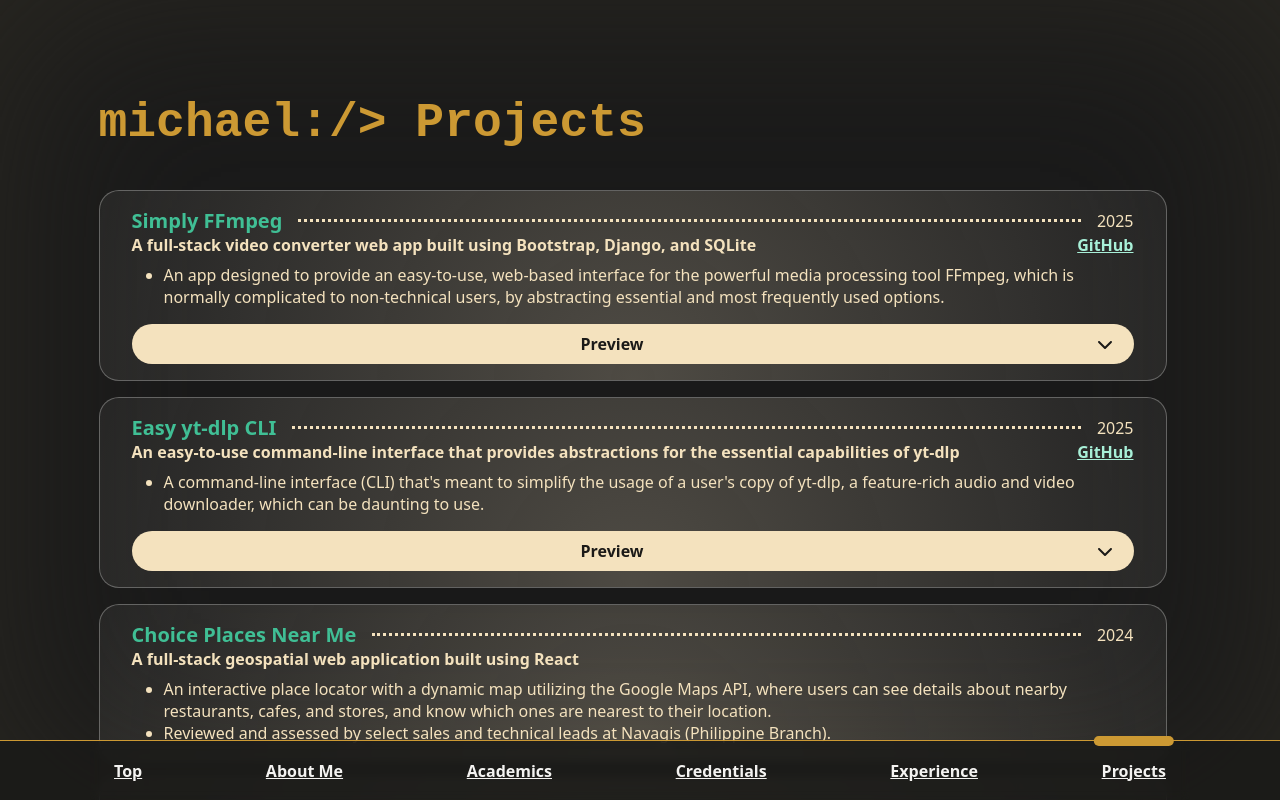
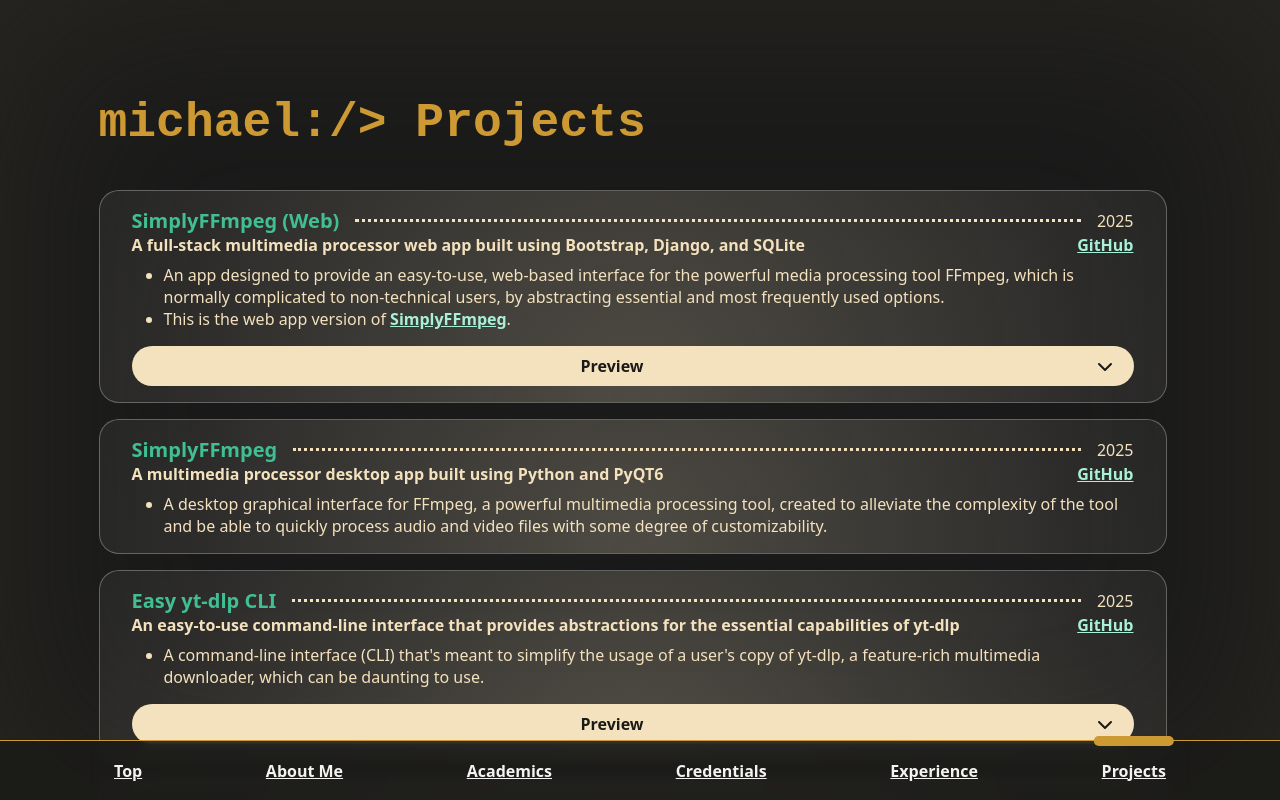
Before and after one commit to jvmenina/jvmenina.github.io, a React (Vite) app: page / in a window 1280 px wide. Both pictures are taken after a click on the link "Projects". Built offline with nearby package versions, Linux system fonts and the light colour scheme.

Commit message:
Updated contents and hashes

```diff
--- a/src/assets/core.module.css
+++ b/src/assets/core.module.css
@@ -406,6 +406,7 @@
   width: 100%;
   /* height: calc(100svh - var(--nav-height)) !important; */
   height: 100svh;
+  scroll-behavior: smooth;
 }
 
 header, section {
--- a/src/sections/section_About.tsx
+++ b/src/sections/section_About.tsx
@@ -196,17 +196,18 @@
           "C", "C++", "C#", "CUDA", "Python"
         ]}
         skills={[
-          createSkillObject((<>Created a local file server with concurrency and mutual exclusion.</>),["C"]),
+          createSkillObject((<>Worked on numerous academics-related projects using <strong>C</strong>, like a local file server with concurrency and mutual exclusion.</>),["C"]),
           createSkillObject((<>Optimized computationally intensive tasks, like generation of space-filling curves, using <strong>CUDA C</strong>.</>),["CUDA (C)", "GPU Computing"]),
-          createSkillObject((<>Created <CrossSectionAnchor href="#__ytdlp-CLI" targetSection={Section.Projects}>an easy-to-use command-line user interface</CrossSectionAnchor> for yt-dlp, a content downloader which can be daunting to use.</>),["C++"]),
+          // createSkillObject((<>Created <CrossSectionAnchor href="#Projects__ytdlp-CLI" targetSection={Section.Projects}>an easy-to-use command-line user interface</CrossSectionAnchor> for yt-dlp, a content downloader which can be daunting to use.</>),["C++"]),
+          createSkillObject((<>Created tools that simplify powerful but complex tools, providing better accessiblity and a fast and easy user experience (e.g. SimplyFFmpeg - [<CrossSectionAnchor href="#Projects__SimplyFFmpeg" targetSection={Section.Projects}>Desktop</CrossSectionAnchor>] [<CrossSectionAnchor href="#Projects__SimplyFFmpeg-Web" targetSection={Section.Projects}>Web</CrossSectionAnchor>], <CrossSectionAnchor href="#Projects__ytdlp-CLI" targetSection={Section.Projects}>Easy yt-dlp CLI</CrossSectionAnchor>).</>), ["C++", "Python"]),
           createSkillObject((<>
-            Worked on software development projects with a <strong>team</strong> (e.g. <CrossSectionAnchor href="#__Survival-Game" targetSection={Section.Projects}>Post-apocalyptic Survival Game</CrossSectionAnchor> and <CrossSectionAnchor href="#__Lottie-AI" targetSection={Section.Projects}>Lottie AI</CrossSectionAnchor>).
+            Worked on software development projects with a <strong>team</strong> (e.g. <CrossSectionAnchor href="#Projects__Survival-Game" targetSection={Section.Projects}>Post-apocalyptic Survival Game</CrossSectionAnchor> and <CrossSectionAnchor href="#Projects__Lottie-AI" targetSection={Section.Projects}>Lottie AI</CrossSectionAnchor>).
           </>), ["Python", "Team Project"]),
           createSkillObject((<>
             Worked on academic projects using <strong>Machine Learning</strong> models like SVM and Linear Regression with <strong>Python</strong>.
           </>), ["Python", "Machine Learning"]),
           createSkillObject((<>
-            Programatically created <CrossSectionAnchor href="#__NieR-MV" targetSection={Section.Projects}>a music video</CrossSectionAnchor> using solely <strong>C#</strong>.
+            Programatically created <CrossSectionAnchor href="#Projects__NieR-MV" targetSection={Section.Projects}>a music video</CrossSectionAnchor> using solely <strong>C#</strong>.
           </>), ["C#"])
         ]}
       />
@@ -217,13 +218,13 @@
         ]}
         skills={[
           createSkillObject((<>
-            Built <CrossSectionAnchor href="#__Choice-Places" targetSection={Section.Projects}>a full-stack geospatial web application</CrossSectionAnchor> using <strong>React</strong> (TS), <strong>Python</strong> (FastAPI), and <strong>PostgreSQL</strong> with <strong>Google Maps API</strong>.
+            Built <CrossSectionAnchor href="#Projects__Choice-Places" targetSection={Section.Projects}>a full-stack geospatial web application</CrossSectionAnchor> using <strong>React</strong> (TS), <strong>Python</strong> (FastAPI), and <strong>PostgreSQL</strong> with <strong>Google Maps API</strong>.
           </>), ["Python", "FastAPI", "PostgreSQL", "Google Maps API"]),
           createSkillObject((<>
             Built personal web apps and pages using native <strong>JavaScript</strong> and <strong>React</strong>, including <strong>this site</strong>.
           </>), ["JavaScript", "React"]),
           createSkillObject((<>
-            Created <CrossSectionAnchor href="#__Rhythm-Strike" targetSection={Section.Projects}>a web-based rhythm game</CrossSectionAnchor> using <strong>TypeScript</strong> and the <strong>Phaser</strong> game engine.
+            Created <CrossSectionAnchor href="#Projects__Rhythm-Strike" targetSection={Section.Projects}>a web-based rhythm game</CrossSectionAnchor> using <strong>TypeScript</strong> and the <strong>Phaser</strong> game engine.
           </>), ["TypeScript", "Phaser"]),
         ]}
       />
@@ -237,7 +238,7 @@
             Worked with <strong>xv6</strong> and <strong>Linux</strong> operating systems, using <strong>C</strong> and <strong>x86 Assembly</strong>, by modifying their core functionalities and behavior as desired, such as creating custom system calls and a custom process scheduling.
           </>), ["xv6", "Linux", "C", "Assembly"]),
           createSkillObject((<>
-            Built an API using <strong>FastAPI</strong> that interacts with a <strong>PostgreSQL</strong> database as part of the back-end for <CrossSectionAnchor href="#__Choice-Places" targetSection={Section.Projects}>a full-stack geospatial web application</CrossSectionAnchor> that uses the <strong>Google Maps API</strong>.
+            Built an API using <strong>FastAPI</strong> that interacts with a <strong>PostgreSQL</strong> database as part of the back-end for <CrossSectionAnchor href="#Projects__Choice-Places" targetSection={Section.Projects}>a full-stack geospatial web application</CrossSectionAnchor> that uses the <strong>Google Maps API</strong>.
           </>), ["FastAPI", "PostgreSQL", "Google Maps API"]),
         ]}
       />
@@ -248,7 +249,7 @@
         ]}
         skills={[
           createSkillObject((<>
-            Wrote documents, especially my <CrossSectionAnchor href="#__Undergrad-Thesis" targetSection={Section.Academics}>undergrad thesis</CrossSectionAnchor> paper and presentation slides, using <strong>LaTeX</strong> and <strong>TikZ</strong> (for illustrations) &ndash; a programmatic way to create documents.
+            Wrote documents, especially my <CrossSectionAnchor href="#Academics__Undergrad-Thesis" targetSection={Section.Academics}>undergrad thesis</CrossSectionAnchor> paper and presentation slides, using <strong>LaTeX</strong> and <strong>TikZ</strong> (for illustrations) &ndash; a programmatic way to create documents.
           </>), ["LaTeX"]),
           createSkillObject((<>
             Used <strong>Python</strong> to create tools in automating repeated tasks like calculations and typesetting.
--- a/src/sections/section_Academics.tsx
+++ b/src/sections/section_Academics.tsx
@@ -42,7 +42,7 @@
 
 function ThesisComp() {
   return (<>
-    <NavigationAnchor id={"__Undergrad-Thesis"} />
+    <NavigationAnchor id={"Academics__Undergrad-Thesis"} />
     <h3>Undergraduate Thesis</h3>
     <CardComponent
       additionalClassNames={[acadsStyles["academics__thesis"]]}
--- a/src/sections/section_Projects.tsx
+++ b/src/sections/section_Projects.tsx
@@ -52,7 +52,7 @@
   subtitle: string;
   year: string;
   link?: string;
-  description: string[];
+  description: (string | JSX.Element)[];
   preview?: JSX.Element;
 };
 
@@ -109,27 +109,38 @@
 function ProjectsComp() {
   return (<>
     <ProjectComp
-      id={"Projects-Simply-FFmpeg"}
-      title={"Simply FFmpeg"}
-      subtitle={"A full-stack video converter web app built using Bootstrap, Django, and SQLite"}
+      id={"Projects__SimplyFFmpeg-Web"}
+      title={"SimplyFFmpeg (Web)"}
+      subtitle={"A full-stack multimedia processor web app built using Bootstrap, Django, and SQLite"}
       year={"2025"}
       description={[
-        "An app designed to provide an easy-to-use, web-based interface for the powerful media processing tool FFmpeg, which is normally complicated to non-technical users, by abstracting essential and most frequently used options."
+        "An app designed to provide an easy-to-use, web-based interface for the powerful media processing tool FFmpeg, which is normally complicated to non-technical users, by abstracting essential and most frequently used options.",
+        <>This is the web app version of <a href="#Projects__SimplyFFmpeg">SimplyFFmpeg</a>. </>
       ]}
       preview={
         <>
-          <ExpandableImage src={simply_preview} alt={"Simply FFmpeg Preview #1"} />
+          <ExpandableImage src={simply_preview} alt={"SimplyFFmpeg (Web) Preview #1"} />
         </>
       }
-      link={"https://github.com/jvmenina/Simply-FFmpeg"}
+      link={"https://github.com/jvmenina/SimplyFFmpeg-Web"}
     />
     <ProjectComp
-      id={"__ytdlp-CLI"}
+      id={"Projects__SimplyFFmpeg"}
+      title={"SimplyFFmpeg"}
+      subtitle={"A multimedia processor desktop app built using Python and PyQT6"}
+      year={"2025"}
+      description={[
+        "A desktop graphical interface for FFmpeg, a powerful multimedia processing tool, created to alleviate the complexity of the tool and be able to quickly process audio and video files with some degree of customizability."
+      ]}
+      link={"https://github.com/jvmenina/SimplyFFmpeg"}
+    />
+    <ProjectComp
+      id={"Projects__ytdlp-CLI"}
       title={"Easy yt-dlp CLI"}
       subtitle={"An easy-to-use command-line interface that provides abstractions for the essential capabilities of yt-dlp"}
       year={"2025"}
       description={[
-        "A command-line interface (CLI) that's meant to simplify the usage of a user's copy of yt-dlp, a feature-rich audio and video downloader, which can be daunting to use."
+        "A command-line interface (CLI) that's meant to simplify the usage of a user's copy of yt-dlp, a feature-rich multimedia downloader, which can be daunting to use."
       ]}
       link={"https://github.com/jvmenina/Easy-yt-dlp-CLI"}
       preview={
@@ -139,7 +150,7 @@
       }
     />
     <ProjectComp
-      id={"__Choice-Places"}
+      id={"Projects__Choice-Places"}
       title={"Choice Places Near Me"}
       subtitle={"A full-stack geospatial web application built using React"}
       year={"2024"}
@@ -149,7 +160,7 @@
       ]}
     />
     <ProjectComp
-      id={"__Rhythm-Strike"}
+      id={"Projects__Rhythm-Strike"}
       title={"Rhythm Strike"}
       subtitle={"A WebGL rhythm game built using TypeScript with the Phaser game engine"}
       year={"2024"}
@@ -170,7 +181,7 @@
       }
     />
     <ProjectComp
-      id={"__NieR-MV"}
+      id={"Projects__NieR-MV"}
       title={"\"Song of the Ancients\" Music Video in C#"}
       subtitle={"A solo music video project built using C#"}
       year={"2023"}
@@ -189,7 +200,7 @@
       }
     />
     <ProjectComp
-      id={"__Lottie-AI"}
+      id={"Projects__Lottie-AI"}
       title={"Lottie AI"}
       subtitle={"A team technopreneurship venture on a smart OCR for Geodetic Engineers"}
       year={"2023"}
@@ -201,7 +212,7 @@
       ]}
     />
     <ProjectComp
-      id={"__Survival-Game"}
+      id={"Projects__Survival-Game"}
       title={"Post-apocalyptic Survival Game"}
       subtitle={"A team project built using Python"}
       year={"2021"}
@@ -215,7 +226,7 @@
       ]}
     />
     <ProjectComp
-      id={"Projects-Chopsticks"}
+      id={"Projects__Chopsticks"}
       title={"LAN Chopsticks"}
       subtitle={"A remix of a classic game built using C++"}
       year={"2019"}
```
